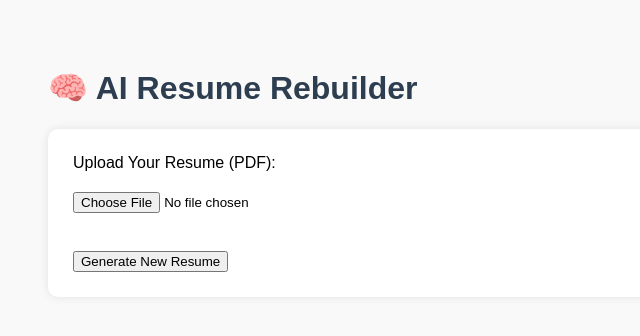
After one commit to varunvamsich/resume-doctor, a Flask app: page /generate-resume in a window 1280 px wide. The commit adds this page. Shown: the top 336 px of the page, without its empty margins (0-640 px from the left). Run offline with Flask 3, Linux system fonts and the light colour scheme.

Commit message:
🚀 Phase-7: Added AI Resume Rebuilder (ATS Optimized Resume Generator)

```diff
--- a/app.py
+++ b/app.py
@@ -131,6 +131,45 @@ Job Description:
         match_feedback = f"Error matching resume: {e}"
 
     return render_template('match_summary.html', feedback=match_feedback)
+# ✅ Route: Resume Rebuilder Form (Phase-7)
+@app.route('/generate-resume')
+def generate_resume_form():
+    return render_template('generate_resume.html')
+
+# ✅ Route: Handle Resume Rebuilding (Phase-7)
+@app.route('/generate-resume', methods=['POST'])
+def generate_resume():
+    file = request.files['resume']
+    resume_text = ""
+
+    if file and file.filename.endswith('.pdf'):
+        doc = fitz.open(stream=file.read(), filetype="pdf")
+        for page in doc:
+            resume_text += page.get_text()
+
+    prompt = f"""
+You're an expert resume writer. Rewrite the following resume in a professional, clean format suitable for modern ATS systems. Use strong action verbs, bullet points, clear section headers, and optimize it for readability.
+
+Resume Text:
+{resume_text}
+"""
+
+    try:
+        response = openai.ChatCompletion.create(
+            model="gpt-4",
+            messages=[
+                {"role": "system", "content": "You are a professional resume writer."},
+                {"role": "user", "content": prompt}
+            ],
+            max_tokens=1000,
+            temperature=0.7
+        )
+        generated_resume = response.choices[0].message['content'].strip()
+    except Exception as e:
+        generated_resume = f"Error generating resume: {e}"
+    # NEW fixed line
+    return render_template('generated_result.html', ai_resume=generated_resume)
+
 
 # ✅ Run the app
 if __name__ == '__main__':
--- /dev/null
+++ b/templates/generate_resume.html
@@ -0,0 +1,35 @@
+<!DOCTYPE html>
+<html>
+<head>
+    <title>AI Resume Rebuilder</title>
+    <style>
+        body {
+            font-family: Arial, sans-serif;
+            background: #f9f9f9;
+            padding: 40px;
+        }
+        h1 {
+            color: #2c3e50;
+        }
+        form {
+            background-color: #fff;
+            padding: 25px;
+            border-radius: 10px;
+            max-width: 600px;
+            box-shadow: 0 0 10px rgba(0,0,0,0.1);
+        }
+        input[type="file"], input[type="submit"] {
+            margin-top: 20px;
+            display: block;
+        }
+    </style>
+</head>
+<body>
+    <h1>🧠 AI Resume Rebuilder</h1>
+    <form action="/generate-resume" method="POST" enctype="multipart/form-data">
+        <label for="resume">Upload Your Resume (PDF):</label><br>
+        <input type="file" name="resume" accept=".pdf" required><br>
+        <input type="submit" value="Generate New Resume">
+    </form>
+</body>
+</html>
```
Also changed, not shown: templates/dashboard.html (+8 -0 lines), templates/generated_result.html (added, +47 -0 lines).
